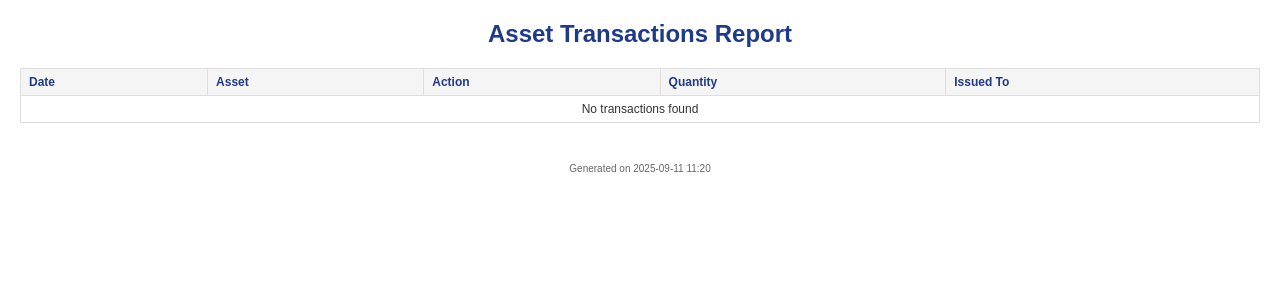
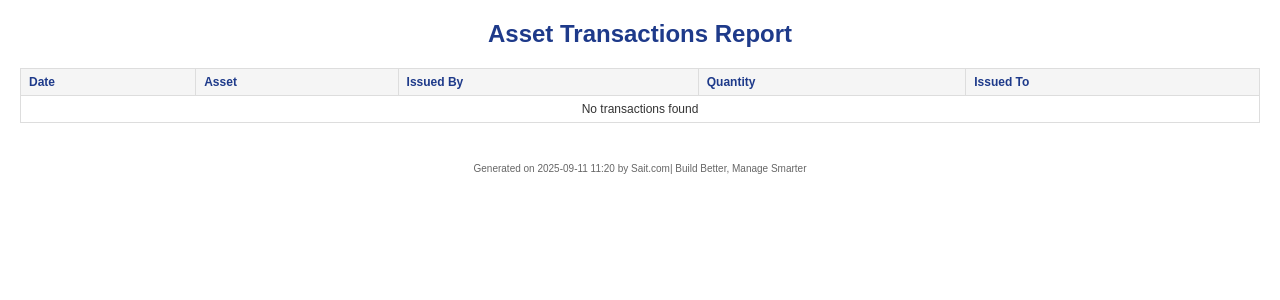
Before and after one commit to geoffowuor/Sait, a Django app: template foreman/templates/report.html in a window 1280 px wide. Shown: the top 300 px of the page. Run offline with Django 5.2, Linux system fonts and the light colour scheme; the template is opened without the code that fills it, so the values that code supplies are empty.

Commit message:
added a text to report pdf:

```diff
--- a/foreman/templates/report.html
+++ b/foreman/templates/report.html
@@ -48,7 +48,7 @@
       <tr>
         <th>Date</th>
         <th>Asset</th>
-        <th>Action</th>
+        <th>Issued By</th>
         <th>Quantity</th>
         <th>Issued To</th>
       </tr>
@@ -58,8 +58,8 @@
       <tr>
         <td>{{ tx.date|date:"Y-m-d H:i" }}</td>
         <td>{{ tx.asset.name }}</td>
-        <td>{{ tx.action }}</td>
-        <td>{{ tx.quantity }}</td>
+        <td>{{ tx.issued_by.username}}</td>
+        <td>{{ tx.quantity_issued }}</td>
         <td>{{ tx.issued_to }}</td>
       </tr>
       {% empty %}
@@ -71,7 +71,7 @@
   </table>
 
   <div class="footer">
-    Generated on {% now "Y-m-d H:i" %}
+    Generated on {% now "Y-m-d H:i" %} by Sait.com| Build Better, Manage Smarter
   </div>
 </body>
 </html>
```
